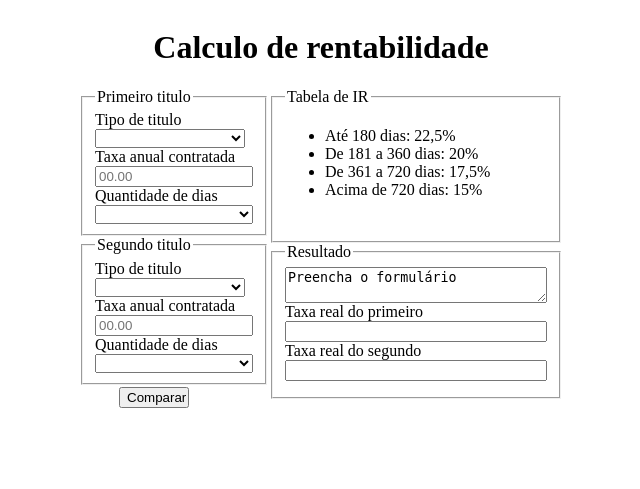
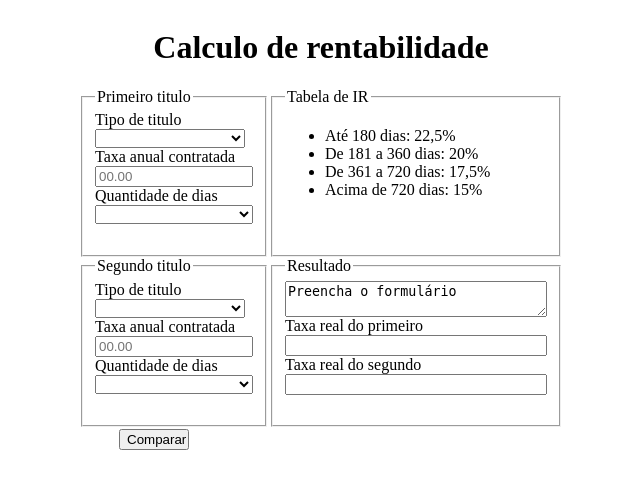
Before and after one commit to Daandrn/rentabilidade, a PHP site: page / in a window 1280 px wide. Shown: the top 489 px of the page, without its empty margins (319-959 px from the left). Run offline with PHP 8.4, Linux system fonts and the light colour scheme.

Commit message:
ajusta elementos

```diff
--- a/style.css
+++ b/style.css
@@ -13,10 +13,11 @@ main {
 div#comparacao fieldset {
     display: flex;
     flex-direction: column;
+    height: 150px;
 }
 
 div#tabela fieldset {
-    height: 136px;
+    height: 150px;
 }
 
 input#valor {
```
